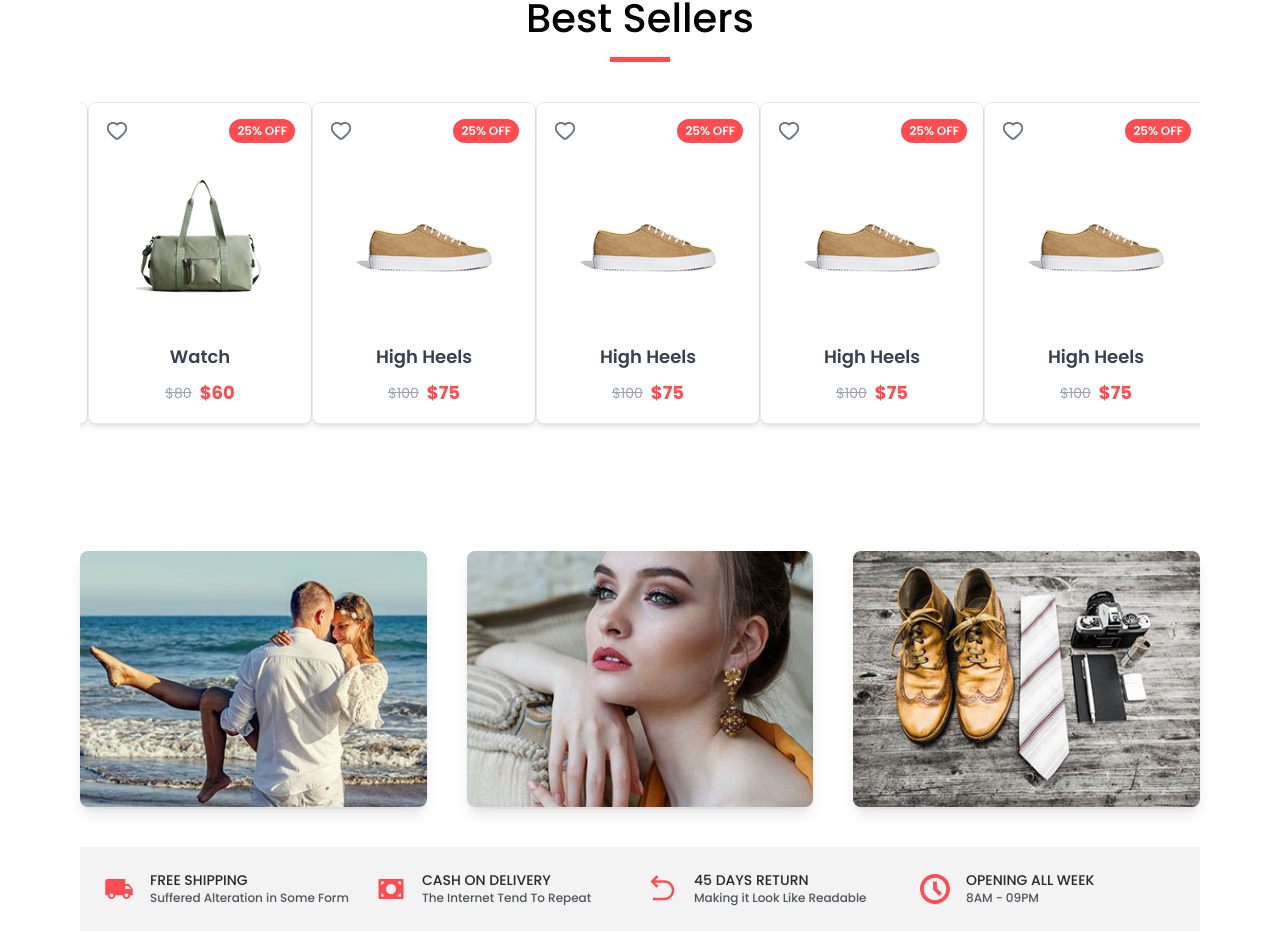
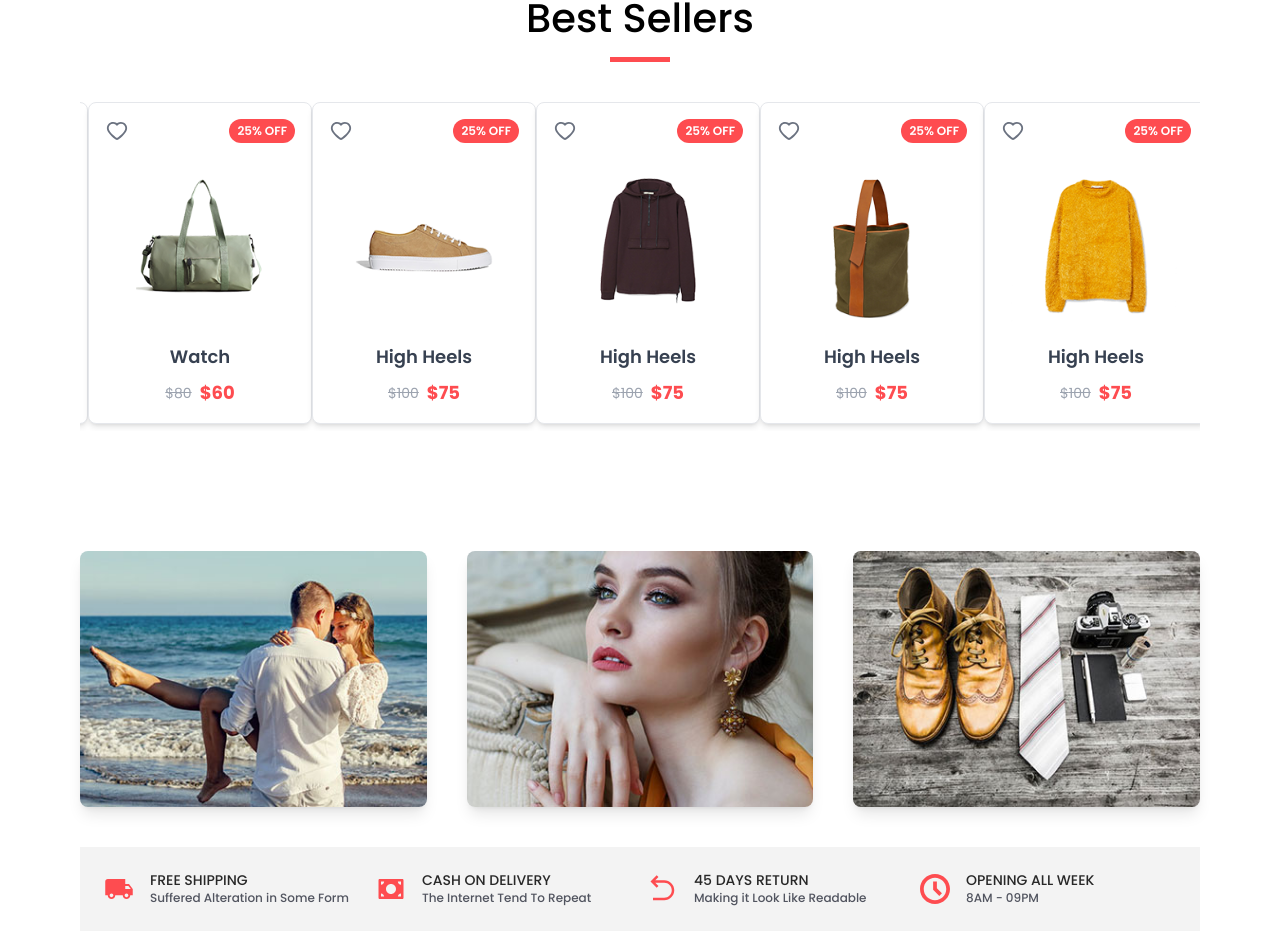
Before and after one commit to usman4222/Easy_Buy, a React (Vite) app in the folder frontend/: page / in a window 1280 px wide. Shown: the part 2508-3440 px from the top of the page. Built offline with nearby package versions, Linux system fonts and the light colour scheme; no server answers.

Commit message:
Add new images

```diff
--- a/frontend/src/components/BestSeller.jsx
+++ b/frontend/src/components/BestSeller.jsx
@@ -5,35 +5,33 @@ import product2 from "../assets/images/product_2.png";
 import product3 from "../assets/images/product_3.png";
 import product4 from "../assets/images/product_4.png";
 import product5 from "../assets/images/product_5.png";
-import Slider from 'react-slick';  // Import React Slick
+import Slider from 'react-slick';
 import 'slick-carousel/slick/slick.css';
 import 'slick-carousel/slick/slick-theme.css';
 
-// Sample product data
 const products = [
     { id: 1, category: 'Women', name: 'Women\'s Dress', originalPrice: 120, discountedPrice: 90, discount: '25%', imageUrl: product1 },
     { id: 2, category: 'Accessories', name: 'Handbag', originalPrice: 150, discountedPrice: 100, discount: '30%', imageUrl: product2 },
     { id: 3, category: 'Men', name: 'Men\'s Jacket', originalPrice: 200, discountedPrice: 160, discount: '20%', imageUrl: product3 },
     { id: 4, category: 'Accessories', name: 'Watch', originalPrice: 80, discountedPrice: 60, discount: '25%', imageUrl: product4 },
     { id: 5, category: 'Women', name: 'High Heels', originalPrice: 100, discountedPrice: 75, discount: '25%', imageUrl: product5 },
-    { id: 6, category: 'Women', name: 'High Heels', originalPrice: 100, discountedPrice: 75, discount: '25%', imageUrl: product5 },
-    { id: 7, category: 'Women', name: 'High Heels', originalPrice: 100, discountedPrice: 75, discount: '25%', imageUrl: product5 },
-    { id: 8, category: 'Women', name: 'High Heels', originalPrice: 100, discountedPrice: 75, discount: '25%', imageUrl: product5 },
+    { id: 6, category: 'Women', name: 'High Heels', originalPrice: 100, discountedPrice: 75, discount: '25%', imageUrl: product1 },
+    { id: 7, category: 'Women', name: 'High Heels', originalPrice: 100, discountedPrice: 75, discount: '25%', imageUrl: product2 },
+    { id: 8, category: 'Women', name: 'High Heels', originalPrice: 100, discountedPrice: 75, discount: '25%', imageUrl: product3 },
 ];
 
 const BestSeller = () => {
 
-    // React Slick settings
     const settings = {
-        dots: false,  // Hide dots navigation
-        infinite: true,  // Infinite loop
-        speed: 500,  // Transition speed
-        slidesToShow: 5,  // Show 5 products at once
-        slidesToScroll: 5,  // Scroll 5 products at a time
-        autoplay: true,  // Enable auto-play
-        autoplaySpeed: 5000,  // Auto-play speed (5 seconds)
+        dots: false,
+        infinite: true,
+        speed: 500,
+        slidesToShow: 5,
+        slidesToScroll: 5,
+        autoplay: true,
+        autoplaySpeed: 5000,
         nextArrow: <div className="slick-arrow slick-next bg-customGray text-white px-4 py-2 rounded-full">Next</div>,
-        prevArrow: <div className="slick-arrow slick-prev bg-customGray text-white px-4 py-2 rounded-full">Prev</div>, // Custom Prev Arrow
+        prevArrow: <div className="slick-arrow slick-prev bg-customGray text-white px-4 py-2 rounded-full">Prev</div>,
         responsive: [
             {
                 breakpoint: 1024,
```
